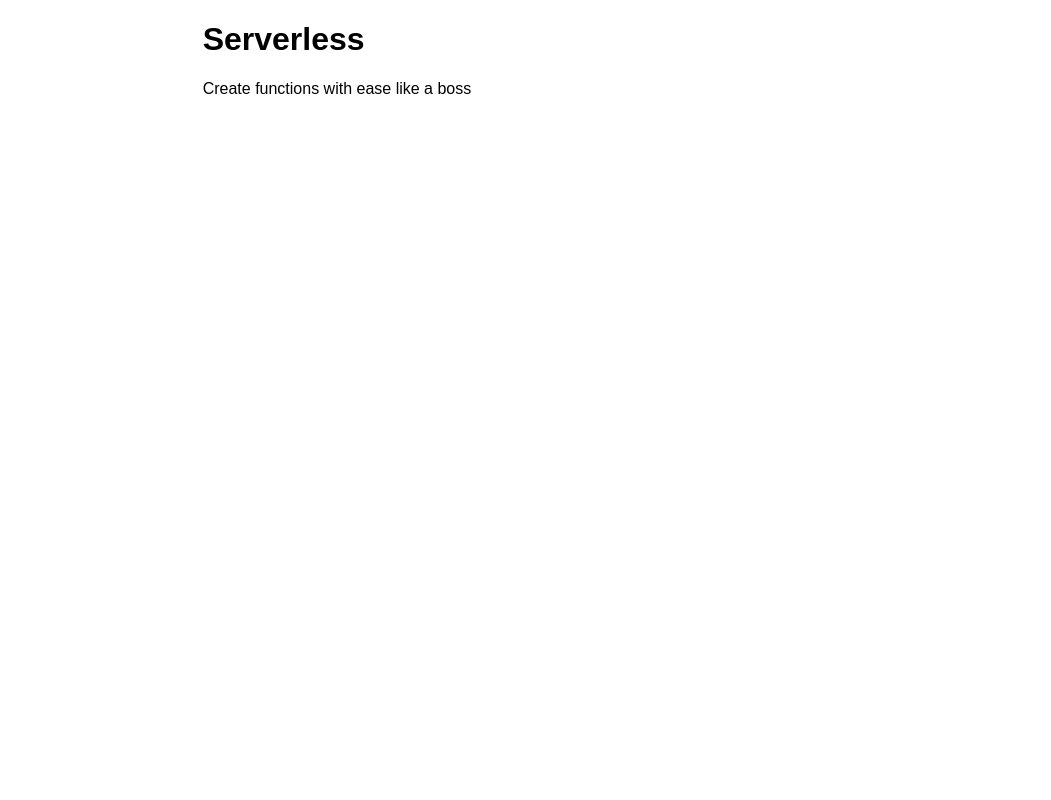
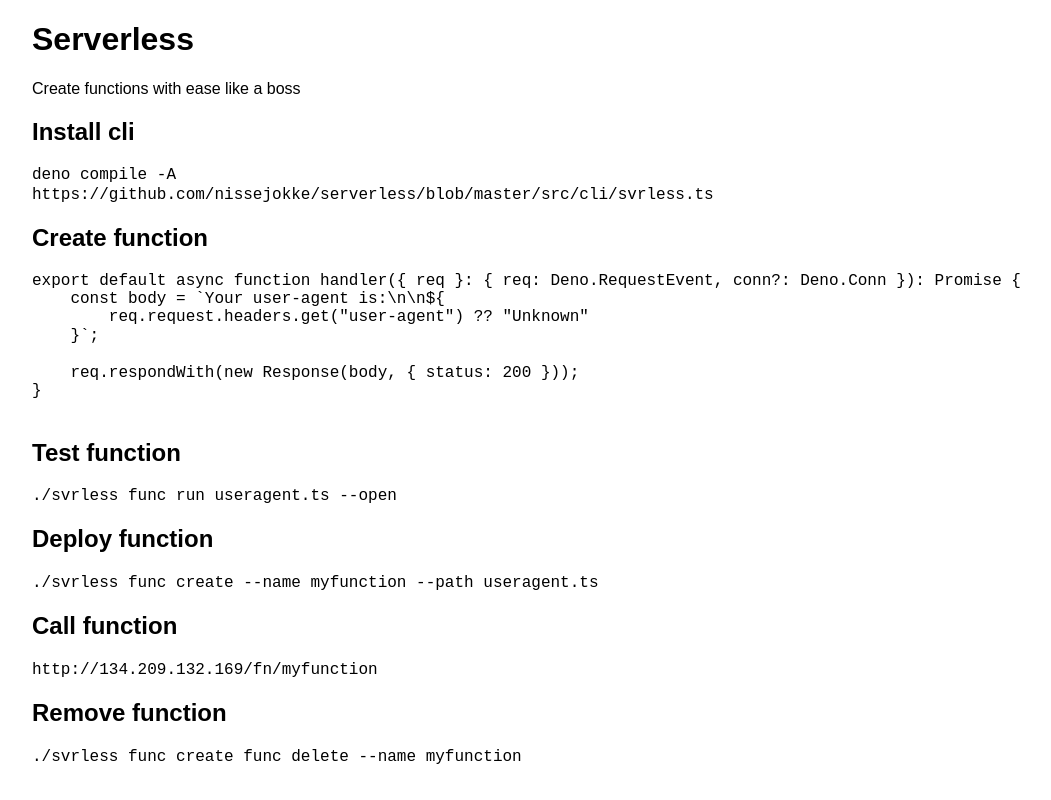
Before and after one commit to nissejokke/serverless, a website: page src/manager/index.html in a window 1280 px wide. Shown: the whole page, without its empty margins (224-1275 px from the left). Drawn offline with nearby package versions, Linux system fonts and the light colour scheme.

Commit message:
Gettings started page at /about

```diff
--- a/src/manager/index.html
+++ b/src/manager/index.html
@@ -6,10 +6,42 @@
     </head>
     <body>
         <div class="pure-g">
-            <div class="pure-u-1-3"><p></p></div>
-            <div class="pure-u-1-3"><p>
+            <div class="pure-u-1-5"><p></p></div>
+            <div class="pure-u-3-5"><p>
                 <h1>Serverless</h1>
                 <p>Create functions with ease like a boss</p></p>
+
+                <h2>Install cli</h2>
+                <code>
+                    deno compile -A https://github.com/nissejokke/serverless/blob/master/src/cli/svrless.ts
+                </code>
+
+                <h2>Create function</h2>
+                <pre>
+export default async function handler({ req }: { req: Deno.RequestEvent, conn?: Deno.Conn }): Promise<void> {
+    const body = `Your user-agent is:\n\n${
+        req.request.headers.get("user-agent") ?? "Unknown"
+    }`;
+
+    req.respondWith(new Response(body, { status: 200 }));
+}
+                </pre>
+                <h2>Test function</h2>
+                <code>
+                    ./svrless func run useragent.ts --open
+                </code>
+                <h2>Deploy function</h2>
+                <code>
+                    ./svrless func create --name myfunction --path useragent.ts
+                </code>
+                <h2>Call function</h2>
+                <code>
+                    http://134.209.132.169/fn/myfunction
+                </code>
+                <h2>Remove function</h2>
+                <code>
+                    ./svrless func create func delete --name myfunction
+                </code>
             </div>
             <div class="pure-u-1-3"><p></p></div>
         </div>
```
Also changed, not shown: src/manager/manager.ts (+5 -2 lines).
